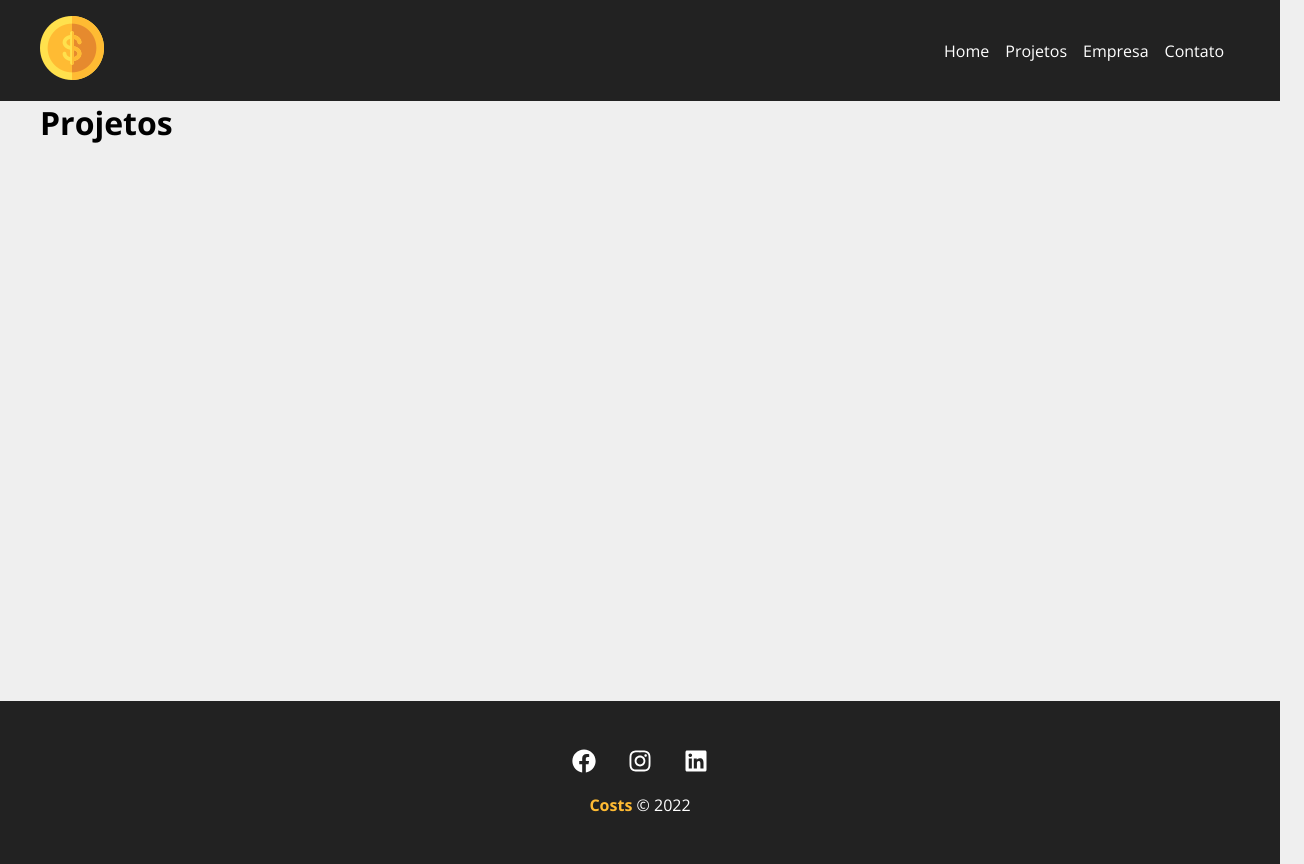
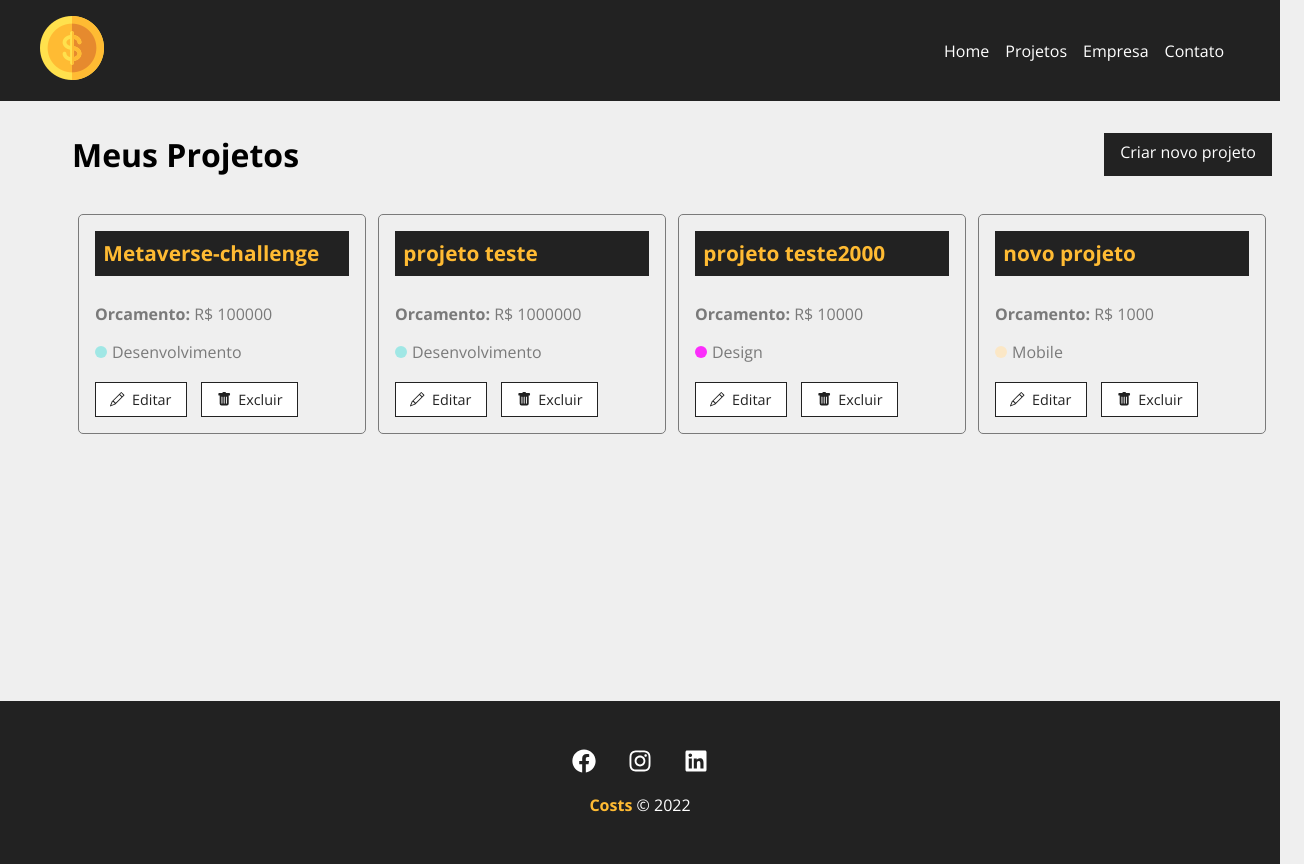
Before and after one commit to clepverse/react-projeto-cost, a React (Vite) app: page /Projects in a window 1280 px wide. Shown: the whole page, 1304 px wide, since content can reach past the window. Built offline with nearby package versions, Linux system fonts and the light colour scheme; data requests are answered from the project's data file.

Commit message:
Requisição dos projetos backend, criado css da pagina projetos e ajustes

```diff
--- a/db.json
+++ b/db.json
@@ -1,8 +1,8 @@
 {
   "projects": [
     {
-      "name": "dasdasdasdasd",
-      "budget": "213424324",
+      "name": "Metaverse-challenge",
+      "budget": "100000",
       "category": {
         "id": "Desenvolvimento",
         "name": "Desenvolvimento"
@@ -12,8 +12,8 @@
       "id": 1
     },
     {
-      "name": "Metaverse-challenge",
-      "budget": "100000",
+      "name": "projeto teste",
+      "budget": "1000000",
       "category": {
         "id": "Desenvolvimento",
         "name": "Desenvolvimento"
@@ -21,6 +21,28 @@
       "cost": 0,
       "services": [],
       "id": 2
+    },
+    {
+      "name": "projeto teste2000",
+      "budget": "10000",
+      "category": {
+        "id": "Design",
+        "name": "Design"
+      },
+      "cost": 0,
+      "services": [],
+      "id": 3
+    },
+    {
+      "name": "novo projeto",
+      "budget": "1000",
+      "category": {
+        "id": "Mobile",
+        "name": "Mobile"
+      },
+      "cost": 0,
+      "services": [],
+      "id": 4
     }
   ],
   "categories": [
--- a/src/components/hooks/useFetch.js
+++ b/src/components/hooks/useFetch.js
@@ -10,15 +10,14 @@
   useEffect(() => {
     api
       .get(url)
-      //Solicita dados
+      //Requisição GET
       .then((response) => {
-        const categoriesDados = response.data;
-        setData(categoriesDados);
-        console.log("Dados carregados com sucesso" + categoriesDados);
+        const dados = response.data;
+        setData(dados);
       })
       //Retorna erro
       .catch((error) => {
-        console.log(error + "Erro ao carregar categorias");
+        console.log(error + "Erro ao carregar dados");
       });
   }, []);
 
--- a/src/components/hooks/usePost.js
+++ b/src/components/hooks/usePost.js
@@ -5,18 +5,20 @@
   baseURL: "http://localhost:3004",
 });
 export function usePost(url) {
-  const history = useNavigate();
+  const navigate = useNavigate();
 
   const createPost = (project) => {
     //Inicializa
     project.cost = 0;
     project.services = [];
 
-    //Solicita criar POST
+    //Requisição POST
     api
       .post(url, project)
       .then((res) => {
-        history("/projects"), { message: "Projeto criado com sucesso!" };
+        navigate("/projects", {
+          state: { message: "Projeto criado com sucesso!" },
+        });
         console.log(res);
       })
       //Retorna erro
--- /dev/null
+++ b/src/components/layout/Message.jsx
@@ -0,0 +1,26 @@
+import React, { useState, useEffect } from "react";
+import styles from "./Message.module.css";
+export default function Message({ type, msg }) {
+  const [visible, setVisible] = useState(false);
+  useEffect(() => {
+    if (!msg) {
+      setVisible(false);
+      return;
+    }
+    setVisible(true);
+
+    const timer = setTimeout(() => {
+      setVisible(false);
+    }, 3000);
+
+    return () => clearTimeout(timer);
+  }, [msg]);
+
+  return (
+    <>
+      {visible && (
+        <div className={`${styles.message} ${styles[type]}`}>{msg}</div>
+      )}
+    </>
+  );
+}
--- /dev/null
+++ b/src/components/layout/Message.module.css
@@ -0,0 +1,21 @@
+.message {
+  width: 100%;
+  padding: 1em;
+  border: 1px solid #000;
+  margin: 0 auto;
+  text-align: center;
+  margin-bottom: 2em;
+  border-radius: 5px;
+}
+
+.success {
+  color: #155724;
+  background-color: #d4edda;
+  border-color: #c3e6cb;
+}
+
+.error {
+  color: #721c24;
+  background-color: #f8d7da;
+  border-color: #f5c6cb;
+}
--- a/src/components/pages/Projects.jsx
+++ b/src/components/pages/Projects.jsx
@@ -1,9 +1,41 @@
-import React from "react";
+import React, { useState } from "react";
+import { useLocation } from "react-router-dom";
+import Message from "../layout/Message";
+import styles from "./Projects.module.css";
+import Container from "../layout/Container";
+import LinkButton from "../layout/LinkButton";
+import ProjectCard from "../project/ProjectCard";
+import { useFetch } from "../hooks/useFetch";
 
 export default function Projects() {
+  const location = useLocation();
+  let message = "";
+  if (location.state) {
+    message = location.state.message;
+  }
+
+  const { data: projects } = useFetch("/projects");
+  console.log("Projetos carregados com sucesso: ", projects);
+
   return (
-    <div>
-      <h1>Projetos</h1>
+    <div className={styles.project_container}>
+      <div className={styles.title_container}>
+        <h1>Meus Projetos</h1>
+        <LinkButton to="/newproject" text="Criar novo projeto" />
+      </div>
+      {message && <Message type="success" msg={message} />}
+      <Container customClass="start">
+        {projects.length > 0 &&
+          projects.map((project) => (
+            <ProjectCard
+              key={project.id}
+              id={project.id}
+              name={project.name}
+              budget={project.budget}
+              category={project.category.name}
+            />
+          ))}
+      </Container>
     </div>
   );
 }
--- /dev/null
+++ b/src/components/pages/Projects.module.css
@@ -0,0 +1,9 @@
+.project_container {
+  padding: 2em;
+}
+
+.title_container {
+  display: flex;
+  justify-content: space-between;
+  margin-bottom: 2em;
+}
--- /dev/null
+++ b/src/components/project/ProjectCard.jsx
@@ -0,0 +1,33 @@
+import React from "react";
+import { Link } from "react-router-dom";
+import styles from "./ProjectCard.module.css";
+import { BsPencil, BsFillTrashFill } from "react-icons/bs";
+
+export default function ProjectCard({
+  id,
+  name,
+  budget,
+  category,
+  handleRemove,
+}) {
+  return (
+    <div className={styles.project_card}>
+      <h4>{name}</h4>
+      <p>
+        <span>Orcamento:</span> R$ {budget}
+      </p>
+      <p className={styles.category_text}>
+        <span className={`${styles[category.toLowerCase()]}`}></span>
+        {category}
+      </p>
+      <div className={styles.project_card_actions}>
+        <Link to="/">
+          <BsPencil /> Editar
+        </Link>
+        <button>
+          <BsFillTrashFill onClick={() => handleRemove(id)} /> Excluir
+        </button>
+      </div>
+    </div>
+  );
+}
--- /dev/null
+++ b/src/components/project/ProjectCard.module.css
@@ -0,0 +1,103 @@
+.project_card {
+  padding: 1em;
+  border: 1px solid #7a7a7a;
+  border-radius: 5px;
+  width: 24%;
+  margin: 0.5%;
+}
+
+.project_card h4 {
+  background-color: #222;
+  color: #ffbb33;
+  padding: 0.4em;
+  margin-bottom: 1.3em;
+  font-size: 1.3em;
+}
+
+.project_card p {
+  color: #7a7a7a;
+  margin-bottom: 1em;
+}
+
+.project_card p span {
+  font-weight: bold;
+}
+
+.category_text {
+  display: flex;
+  align-items: center;
+}
+
+.category_text span {
+  display: block;
+  width: 12px;
+  height: 12px;
+  border-radius: 50%;
+  background-color: #ccc;
+  margin-right: 5px;
+}
+
+.category_text .infra {
+  background-color: #ffaebc;
+}
+
+.category_text .desenvolvimento {
+  background-color: #a0e7e5;
+}
+
+.category_text .web {
+  background-color: #b4f8c8;
+}
+
+.category_text .mobile {
+  background-color: #fbe7c6;
+}
+
+.category_text .design {
+  background-color: #fb2efb;
+}
+
+.category_text .planejamento {
+  background-color: #a0e722;
+}
+
+.category_text .marketing {
+  background-color: #a02000;
+}
+
+.category_text .outros {
+  background-color: #fafaf2;
+}
+
+.project_card_actions {
+  margin-top: 1.2em;
+  display: flex;
+  align-items: center;
+}
+
+.project_card_actions a,
+.project_card_actions button {
+  text-decoration: none;
+  border: none;
+  background-color: #fff;
+  color: #222;
+  font-size: 0.9em;
+  padding: 0.5em 1em;
+  margin-right: 1em;
+  cursor: pointer;
+  border: 1px solid #222;
+  display: flex;
+  align-items: center;
+  justify-content: center;
+  transition: all 0.5s;
+}
+
+.project_card_actions svg {
+  margin-right: 0.5em;
+}
+
+.project_card_actions a:hover,
+.project_card_actions button:hover {
+  background-color: #222;
+  color: #ffbb33;
+}
--- a/src/components/project/ProjectForm.jsx
+++ b/src/components/project/ProjectForm.jsx
@@ -10,6 +10,7 @@
   const [project, setProject] = useState(projetData || {});
 
   const { data: categories } = useFetch("/categories");
+  console.log("Categorias carregados com sucesso:", categories);
 
   const submit = (e) => {
     e.preventDefault();
```
